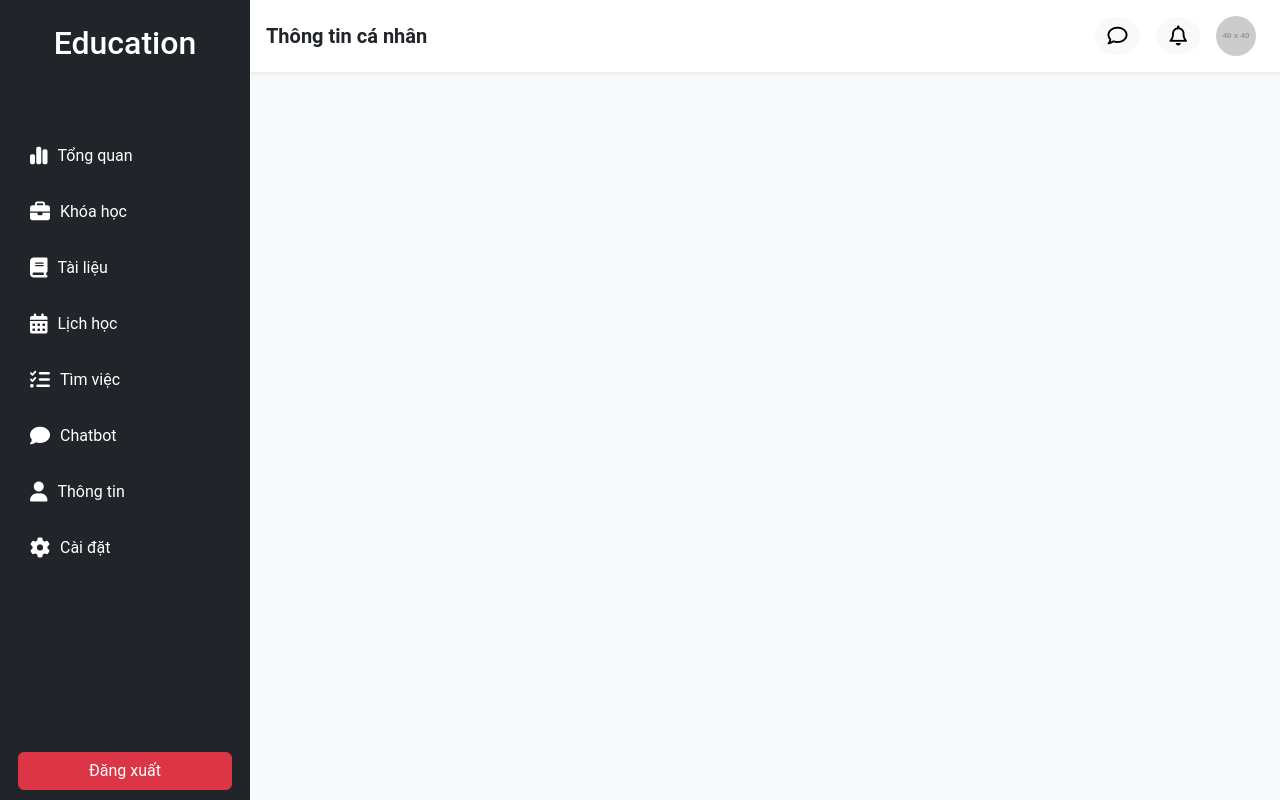
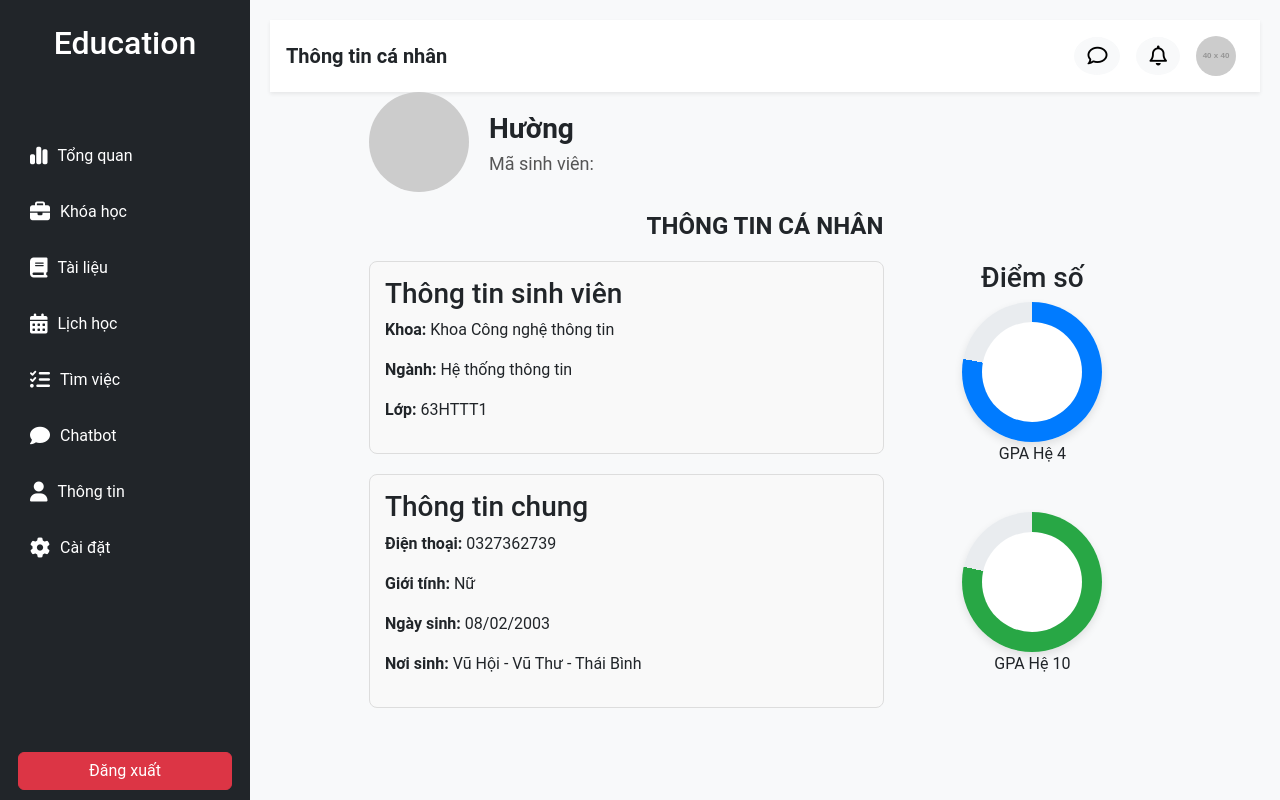
Before and after one commit to RealTun/elearning, a React (Create React App) app in the folder frontend/: page /profile in a window 1280 px wide. Built offline with nearby package versions, Linux system fonts and the light colour scheme.

Commit message:
update profile

```diff
--- a/frontend/src/Pages/Profile/Profile.css
+++ b/frontend/src/Pages/Profile/Profile.css
@@ -0,0 +1,113 @@
+/* Tổng thể */
+.profile {
+    font-family: Arial, sans-serif;
+    margin: 20px;
+  }
+
+  .profile-header {
+    display: flex;
+    align-items: center;
+    margin-bottom: 20px;
+    padding-left: 10%;
+  }
+
+  .profile-avatar {
+    width: 100px;
+    height: 100px;
+    border-radius: 50%;
+    background-color: #ccc;
+    background-size: cover;
+    background-position: center;
+    margin-right: 20px;
+  }
+
+  .profile-name-id {
+    text-align: left;
+  }
+
+  .profile-name {
+    font-size: 28px;
+    font-weight: bold;
+  }
+
+  .profile-id {
+    font-size: 18px;
+    color: #555;
+  }
+
+  .profile-title {
+    margin-bottom: 20px;
+    font-size: 24px;
+    font-weight: bold;
+    text-align: center;
+  }
+
+  .profile-card {
+    width: 80%;
+    margin: 0 auto;
+    display: flex;
+    gap: 20px;
+  }
+
+  .profile-left-column {
+    flex: 2;
+    display: flex;
+    flex-direction: column;
+    gap: 20px;
+  }
+
+  .profile-info-box {
+    width: 100%;
+    padding: 15px;
+    border: 1px solid #ddd;
+    border-radius: 8px;
+    background: #f9f9f9;
+  }
+
+  .profile-right-column {
+    flex: 1;
+    text-align: center;
+  }
+
+  /* GPA Chart */
+  .gpa-chart {
+    display: flex;
+    flex-direction: column;
+    align-items: center;
+    gap: 30px;
+  }
+
+  .gpa-item {
+    text-align: center;
+  }
+
+  .gpa-circle {
+    position: relative;
+    width: 140px;
+    height: 140px;
+    border-radius: 50%;
+    display: flex;
+    align-items: center;
+    justify-content: center;
+    background: conic-gradient(
+      var(--gpa-color) calc(var(--gpa) * 1%), /* Màu GPA */
+      #e9ecef calc(var(--gpa) * 1%)          /* Màu nền xám */
+    );
+    box-shadow: 0 4px 8px rgba(0, 0, 0, 0.1);
+  }
+
+  .gpa-circle::after {
+    content: '';
+    position: absolute;
+    width: 100px;
+    height: 100px;
+    background: #fff; /* Màu trắng bên trong */
+    border-radius: 50%;
+  }
+
+  .gpa-value {
+    position: absolute;
+    font-size: 18px;
+    font-weight: bold;
+    color: #000; /* Màu chữ đen */
+  }
--- a/frontend/src/Pages/Profile/Profile.js
+++ b/frontend/src/Pages/Profile/Profile.js
@@ -1,15 +1,121 @@
 import React from "react";
+import Header from "../../layouts/Header/Header";
 import "./Profile.css";
-import Header from "../../layouts/Header/Header";
 
 const Profile = () => {
+  const studentInfo = {
+    avatar: "", // Thay đường dẫn ảnh đại diện tại đây
+    name: "Hường",
+    id: "",
+    department: "Khoa Công nghệ thông tin",
+    major: "Hệ thống thông tin",
+    class: "63HTTT1",
+  };
+
+  const generalInfo = {
+    phone: "0327362739",
+    gender: "Nữ",
+    birthDate: "08/02/2003",
+    birthPlace: "Vũ Hội - Vũ Thư - Thái Bình",
+  };
+
+  const gpa = {
+    system4: 3.12,
+    system10: 7.85,
+  };
+
   return (
-    // <div className={`Profile`}>
-    //   <h1>Đây là Component Profile</h1>
-    // </div>
     <div className="profile">
+      {/* Header Component */}
       <Header userName="HuongPTA" title="Thông tin cá nhân"></Header>
-      {/* Nội dung khác */}
+
+      {/* Nội dung chính */}
+      <div className="profile-header">
+        <div
+          className="profile-avatar"
+          style={{
+            backgroundImage: studentInfo.avatar
+              ? `url(${studentInfo.avatar})`
+              : "none",
+          }}
+        ></div>
+        <div className="profile-name-id">
+          <div className="profile-name">{studentInfo.name}</div>
+          <div className="profile-id">Mã sinh viên: {studentInfo.id}</div>
+        </div>
+      </div>
+
+      <h1 className="profile-title">THÔNG TIN CÁ NHÂN</h1>
+
+      <div className="profile-card">
+        {/* Cột trái */}
+        <div className="profile-left-column">
+          {/* Thông tin sinh viên */}
+          <div className="profile-info-box">
+            <h3>Thông tin sinh viên</h3>
+            <p>
+              <strong>Khoa:</strong> {studentInfo.department}
+            </p>
+            <p>
+              <strong>Ngành:</strong> {studentInfo.major}
+            </p>
+            <p>
+              <strong>Lớp:</strong> {studentInfo.class}
+            </p>
+          </div>
+
+          {/* Thông tin chung */}
+          <div className="profile-info-box">
+            <h3>Thông tin chung</h3>
+            <p>
+              <strong>Điện thoại:</strong> {generalInfo.phone}
+            </p>
+            <p>
+              <strong>Giới tính:</strong> {generalInfo.gender}
+            </p>
+            <p>
+              <strong>Ngày sinh:</strong> {generalInfo.birthDate}
+            </p>
+            <p>
+              <strong>Nơi sinh:</strong> {generalInfo.birthPlace}
+            </p>
+          </div>
+        </div>
+
+        {/* Cột phải */}
+        <div className="profile-right-column">
+          <h3>Điểm số</h3>
+          <div className="gpa-chart">
+            {/* GPA Hệ 4 */}
+            <div className="gpa-item">
+              <div
+                className="gpa-circle"
+                style={{
+                  "--gpa": gpa.system4 * 25, // Tỉ lệ phần trăm GPA Hệ 4
+                  "--gpa-color": "#007bff", // Màu xanh dương cho GPA Hệ 4
+                }}
+              >
+                <span className="gpa-value">{gpa.system4}/4</span>
+              </div>
+              <p>GPA Hệ 4</p>
+            </div>
+
+            {/* GPA Hệ 10 */}
+            <div className="gpa-item">
+              <div
+                className="gpa-circle"
+                style={{
+                  "--gpa": gpa.system10 * 10, // Tỉ lệ phần trăm GPA Hệ 10
+                  "--gpa-color": "#28a745", // Màu xanh lá cây cho GPA Hệ 10
+                }}
+              >
+                <span className="gpa-value">{gpa.system10}/10</span>
+              </div>
+              <p>GPA Hệ 10</p>
+            </div>
+          </div>
+        </div>
+      </div>
     </div>
   );
 };
```
Also changed, not shown: frontend/src/Pages/Profile/CircularProgress.js (added, +39 -0 lines).
